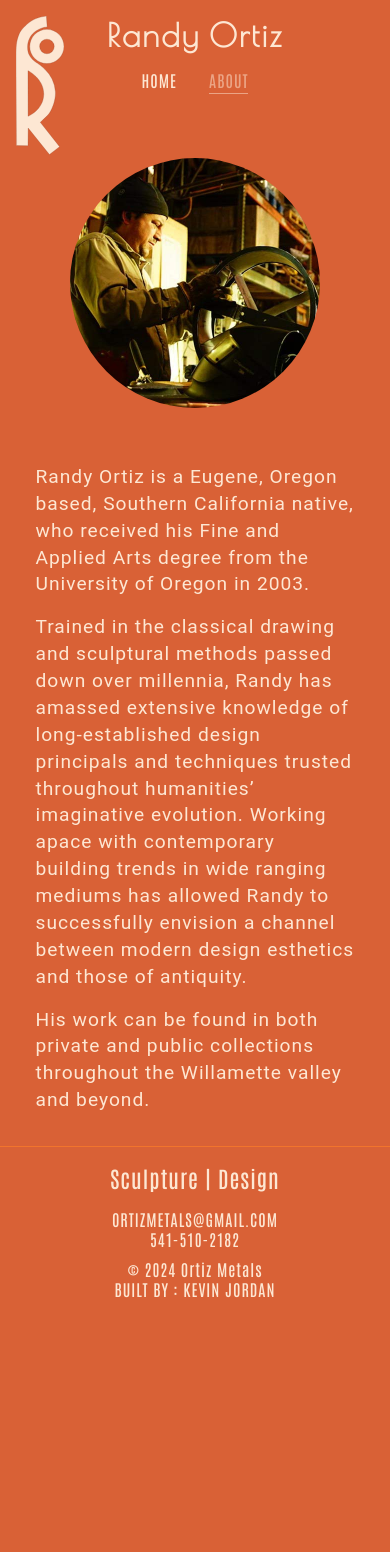
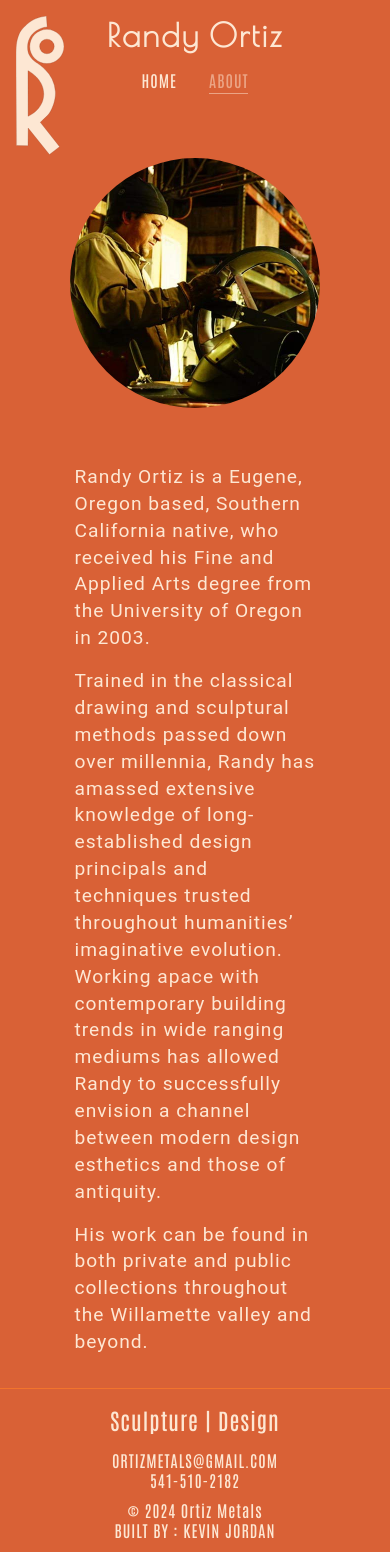
Before and after one commit to kdjordan/ortiz_v2, a Vue app: page /about in a window 390 px wide. Before the commit the page ends 1310 px from the top, so only its background shows below. Built offline with nearby package versions, Linux system fonts and the light colour scheme.

Commit message:
quick css fix

```diff
--- a/src/views/AboutView.vue
+++ b/src/views/AboutView.vue
@@ -45,7 +45,7 @@
 			width: 50%;
 
 			@media (max-width: 500px) {
-				width: 90%;
+				width: 70%;
 			}
 
 			& p {
```
